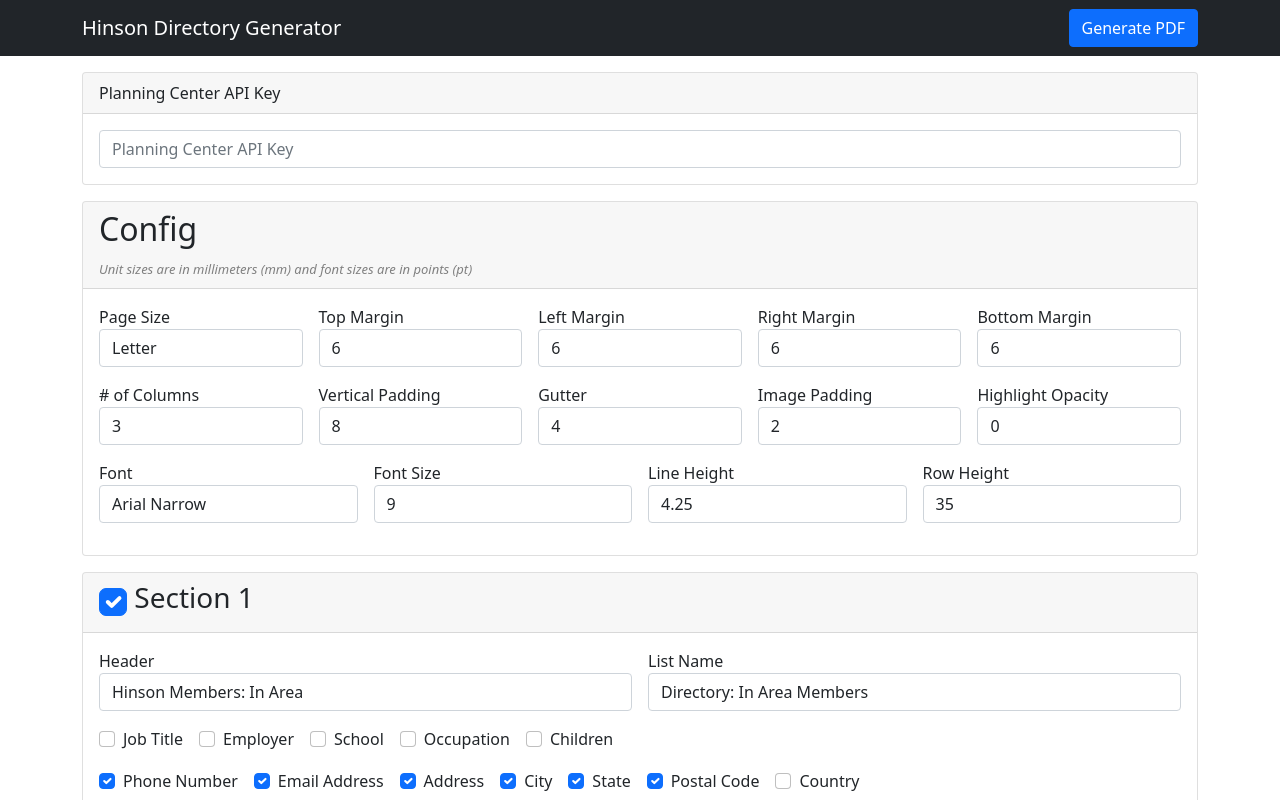
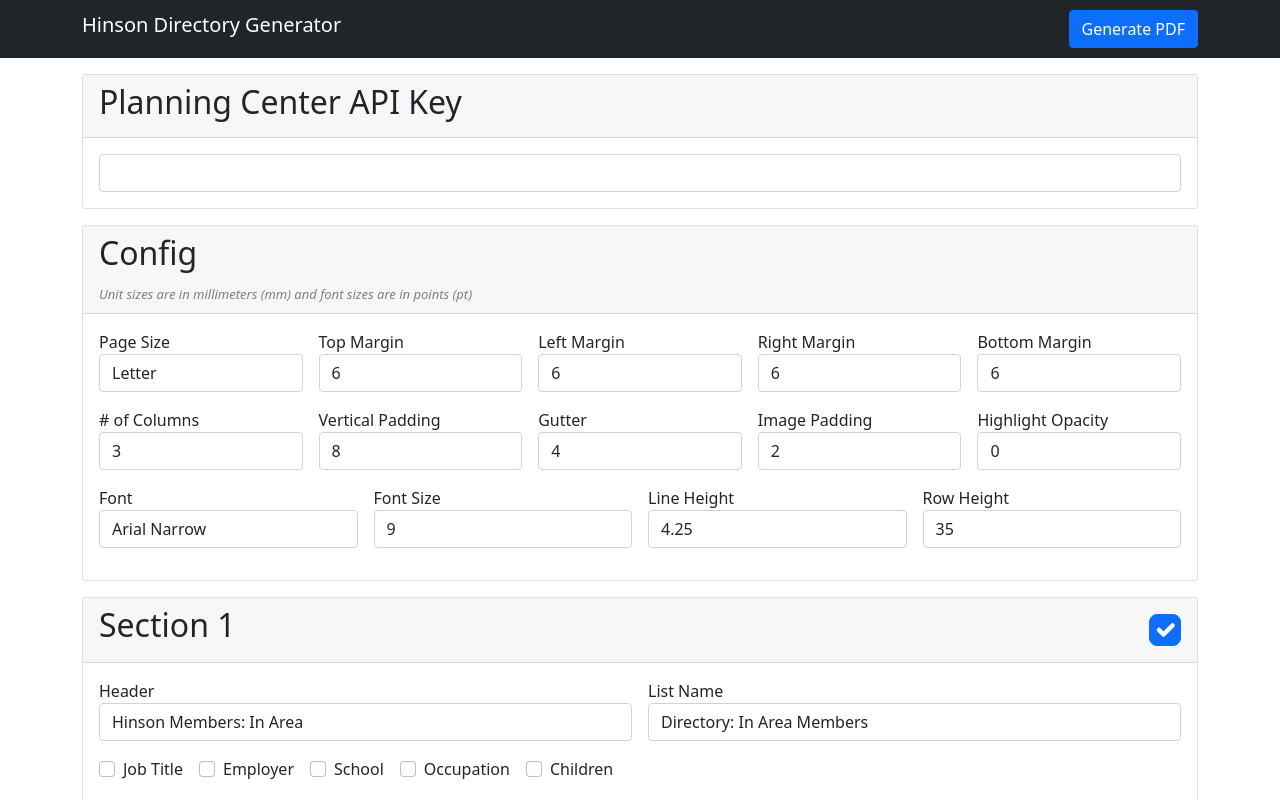
Before and after one commit to hinson-directory/hinson-directory.github.io, a Nuxt app in the folder src/: page / in a window 1280 px wide. Shown: the top 800 px of the page. Built offline with nearby package versions, Linux system fonts and the light colour scheme.

Commit message:
Style fixes

```diff
--- a/src/components/ApiKey.vue
+++ b/src/components/ApiKey.vue
@@ -1,12 +1,11 @@
 <template>
 	<div class="api-key card mb-3">
 		<div class="card-header">
-				Planning Center API Key
+			<h2>Planning Center API Key</h2>
 		</div>
 		<div class="card-body">
 			<input type="text"
 				class="form-control"
-				placeholder="Planning Center API Key"
 				v-model="apiKey" />
 		</div>
 	</div>
--- a/src/components/DirectorySection.vue
+++ b/src/components/DirectorySection.vue
@@ -1,12 +1,12 @@
 <template>
 	<div class="directory-section card mb-3">
 		<div class="card-header">
-			<h3 class="cart-title">
+			<h2 class="cart-title d-flex justify-content-between">
+				{{ sectionName }}
 				<input type=checkbox
 					class="form-check-input"
 					v-model="section.includeSection" />
-				{{ sectionName }}
-			</h3>
+			</h2>
 		</div>
 
 		<div class="card-body">
--- a/src/components/Header.vue
+++ b/src/components/Header.vue
@@ -1,9 +1,9 @@
 <template>
 	<nav class="navbar sticky-top navbar-expand-lg navbar-dark bg-dark mb-3">
 		<div class="container d-flex justify-content-between">
-			<a class="navbar-brand">
+			<h1 class="navbar-brand">
 				Hinson Directory Generator
-			</a>
+			</h1>
 			<div role="group"
 				class="btn-group">
 				<button type="button"
```
